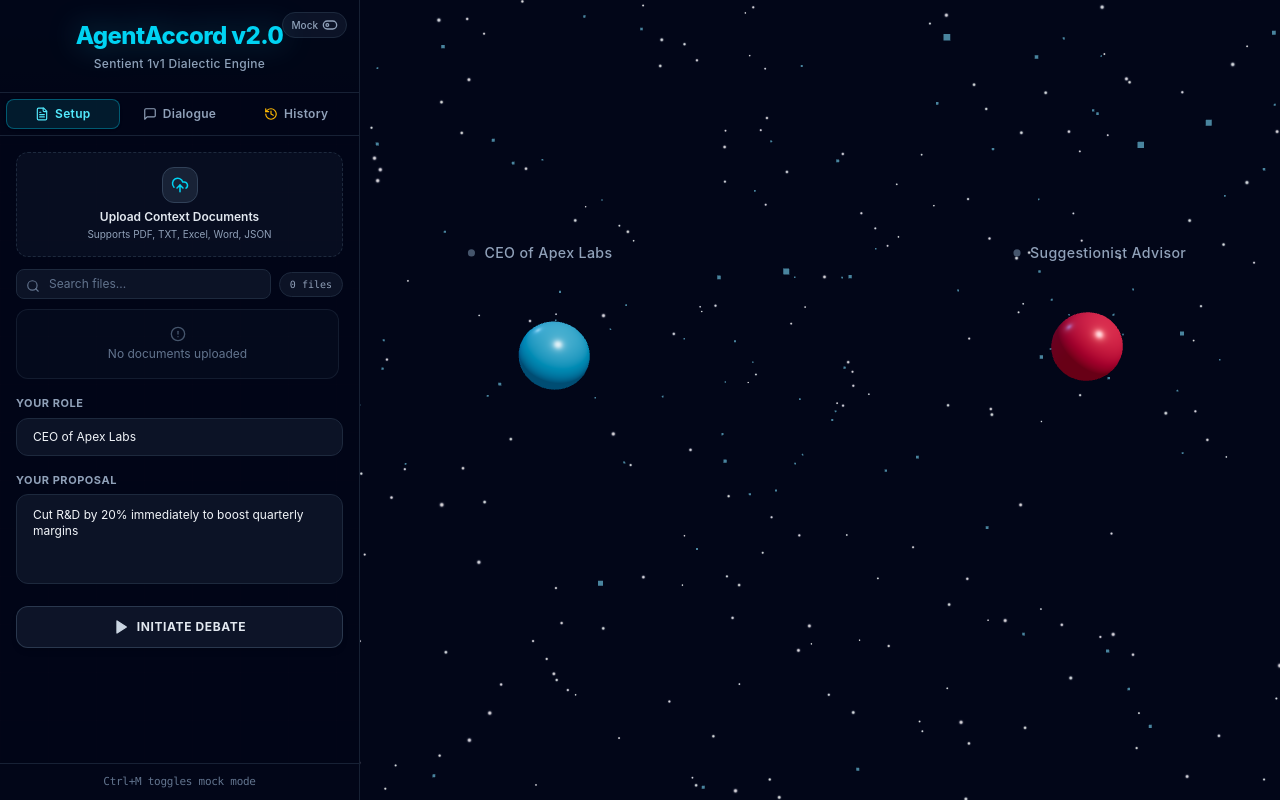
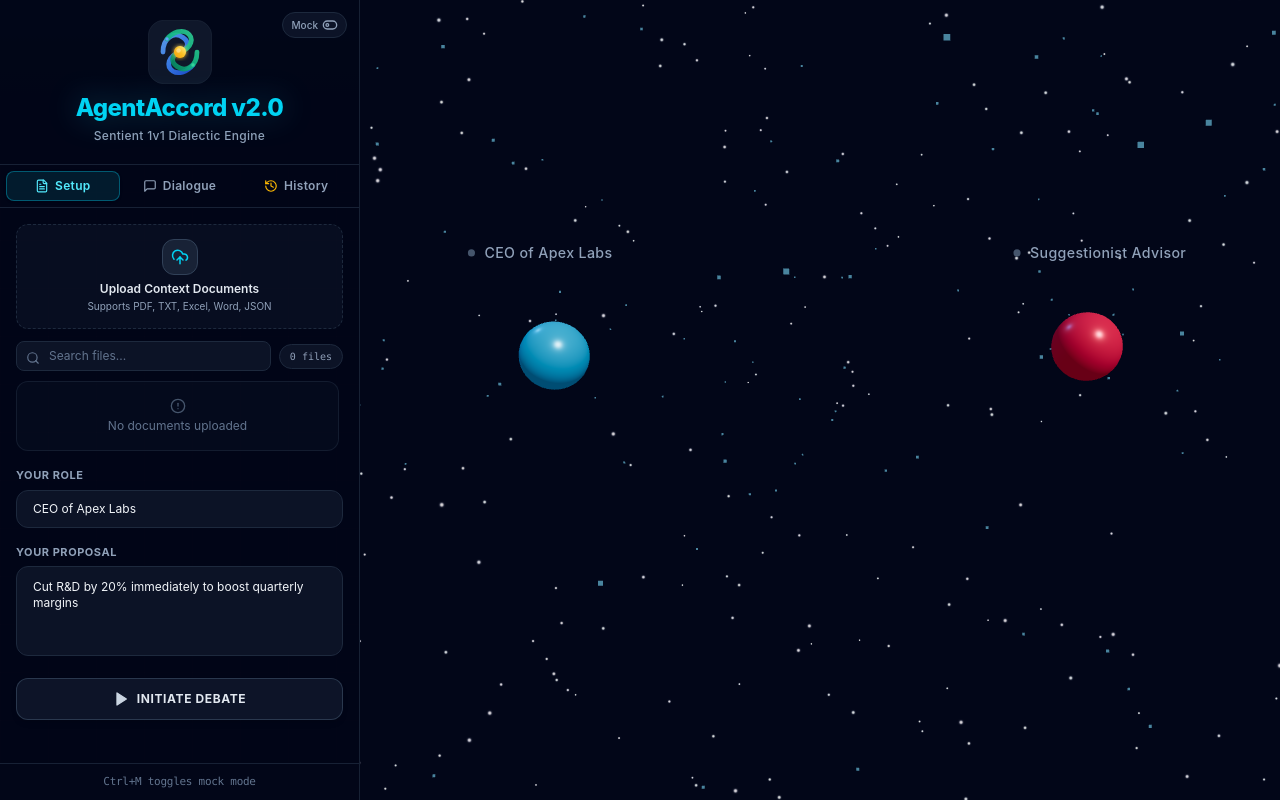
Before and after one commit to Debvex/Agent-Accord-v2.0, a React (Vite) app in the folder frontend/: page / in a window 1280 px wide. Built offline with nearby package versions, Linux system fonts and the light colour scheme.

Commit message:
final most porably (ar parchina)

```diff
--- a/frontend/src/components/DecisionLedger.jsx
+++ b/frontend/src/components/DecisionLedger.jsx
@@ -203,31 +203,8 @@ export default function DecisionLedger({ accord, prompt, chatLog, onReset }) {
   const handleDownload = () => {
     const doc = buildPdfDoc()
     const uniqueFileName = generateUniqueFileName()
-    const uniqueTitle = generateUniqueTitle()
 
     doc.save(uniqueFileName)
-
-    // Also manually save to MongoDB on download click
-    try {
-      const pdfBase64 = doc.output('datauristring')
-
-      axios
-        .post('http://localhost:5000/api/history', {
-          title: uniqueTitle,
-          description: accord.summary || prompt || '',
-          fileName: uniqueFileName,
-          fileData: pdfBase64
-        })
-        .then((res) => {
-          console.log('PDF saved to MongoDB history successfully:', res.data)
-          setDbSaved(true)
-        })
-        .catch((err) => {
-          console.error('Failed to save PDF to MongoDB history:', err)
-        })
-    } catch (err) {
-      console.error('Error generating PDF data string for MongoDB:', err)
-    }
   }
 
   const handleCopy = () => {
--- /dev/null
+++ b/frontend/src/components/Logo.jsx
@@ -0,0 +1,76 @@
+import React from 'react'
+
+export default function Logo({ className = "w-12 h-12", ...props }) {
+  return (
+    <svg
+      xmlns="http://www.w3.org/2000/svg"
+      viewBox="0 0 512 512"
+      fill="none"
+      className={className}
+      {...props}
+    >
+      <defs>
+        {/* Deep Space Background / Glow Filters */}
+        <filter id="core-glow" x="-20%" y="-20%" width="140%" height="140%">
+          <feGaussianBlur stdDeviation="16" result="blur" />
+          <feComposite in="SourceGraphic" in2="blur" operator="over" />
+        </filter>
+
+        {/* Thesis: Sapphire Blue Gradient (Institutional Proxy) */}
+        <linearGradient id="proxy-blue" x1="0%" y1="0%" x2="100%" y2="100%">
+          <stop offset="0%" stopColor="#60A5FA" />
+          <stop offset="50%" stopColor="#3B82F6" />
+          <stop offset="100%" stopColor="#1D4ED8" />
+        </linearGradient>
+
+        {/* Antithesis: Emerald Green Gradient (Egalitarian Challenger) */}
+        <linearGradient id="challenger-green" x1="100%" y1="0%" x2="0%" y2="100%">
+          <stop offset="0%" stopColor="#34D399" />
+          <stop offset="50%" stopColor="#10B981" />
+          <stop offset="100%" stopColor="#047857" />
+        </linearGradient>
+
+        {/* Synthesis: Golden Accord Core */}
+        <linearGradient id="accord-gold" x1="0%" y1="100%" x2="100%" y2="0%">
+          <stop offset="0%" stopColor="#F59E0B" />
+          <stop offset="50%" stopColor="#FBBF24" />
+          <stop offset="100%" stopColor="#FEF08A" />
+        </linearGradient>
+      </defs>
+
+      {/* Dark Rounded Container */}
+      <rect width="512" height="512" rx="128" fill="#0F172A" />
+      <rect width="508" height="508" x="2" y="2" rx="126" stroke="#1E293B" strokeWidth="4" />
+
+      {/* Left Orbital Arc (The Proxy Agent) */}
+      <path
+        d="M 120 256 C 120 140, 210 90, 280 140 C 330 175, 330 230, 256 256 C 160 290, 140 370, 200 410 C 240 435, 310 420, 360 360"
+        stroke="url(#proxy-blue)"
+        strokeWidth="38"
+        strokeLinecap="round"
+        strokeLinejoin="round"
+        opacity="0.9"
+      />
+
+      {/* Right Orbital Arc (The Challenger Agent) */}
+      <path
+        d="M 392 256 C 392 372, 302 422, 232 372 C 182 337, 182 282, 256 256 C 352 222, 372 142, 312 102 C 272 77, 202 92, 152 152"
+        stroke="url(#challenger-green)"
+        strokeWidth="38"
+        strokeLinecap="round"
+        strokeLinejoin="round"
+        opacity="0.9"
+      />
+
+      {/* Central Synthesis Sphere (The Golden Accord) */}
+      <g filter="url(#core-glow)">
+        <circle cx="256" cy="256" r="48" fill="url(#accord-gold)" />
+        <circle cx="244" cy="244" r="18" fill="#FFFFFF" opacity="0.4" />
+      </g>
+
+      {/* Orbital Satellites / Data Points */}
+      <circle cx="152" cy="152" r="14" fill="#60A5FA" />
+      <circle cx="360" cy="360" r="14" fill="#34D399" />
+    </svg>
+  )
+}
--- a/frontend/src/components/Sidebar.jsx
+++ b/frontend/src/components/Sidebar.jsx
@@ -11,6 +11,7 @@ import {
   History
 } from 'lucide-react'
 import FileManager from './FileManager'
+import Logo from './Logo'
 
 export default function Sidebar({
   role,
@@ -56,6 +57,8 @@ export default function Sidebar({
               )}
             </button>
           </div>
+
+          <Logo className="w-16 h-16 mb-2" />
 
           <h1 className="text-2xl font-extrabold tracking-tight text-cyan-400 drop-shadow-[0_0_15px_rgba(34,211,238,0.3)]">
             AgentAccord v2.0
```
Also changed, not shown: 1 other file (tests, documents, lock files or other folders).
